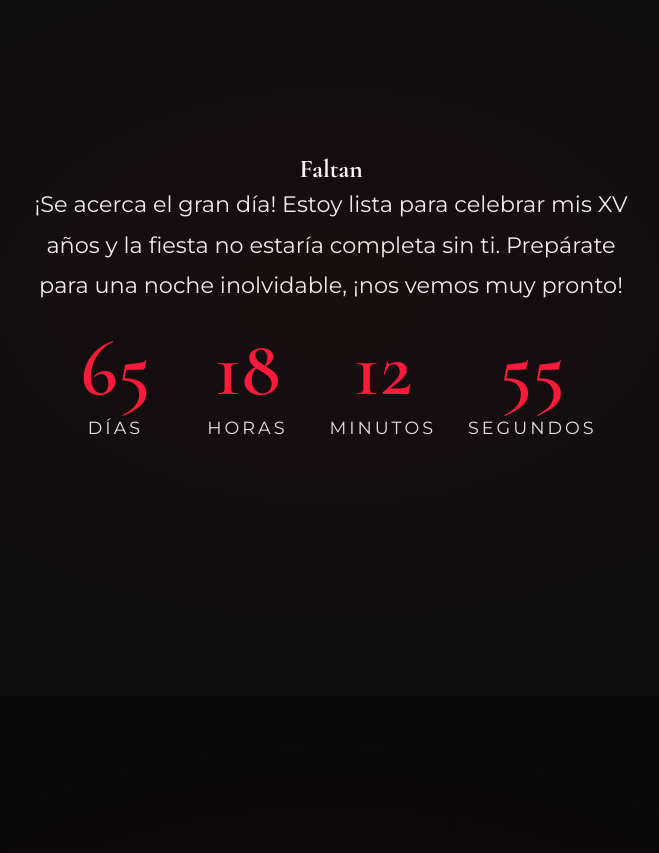
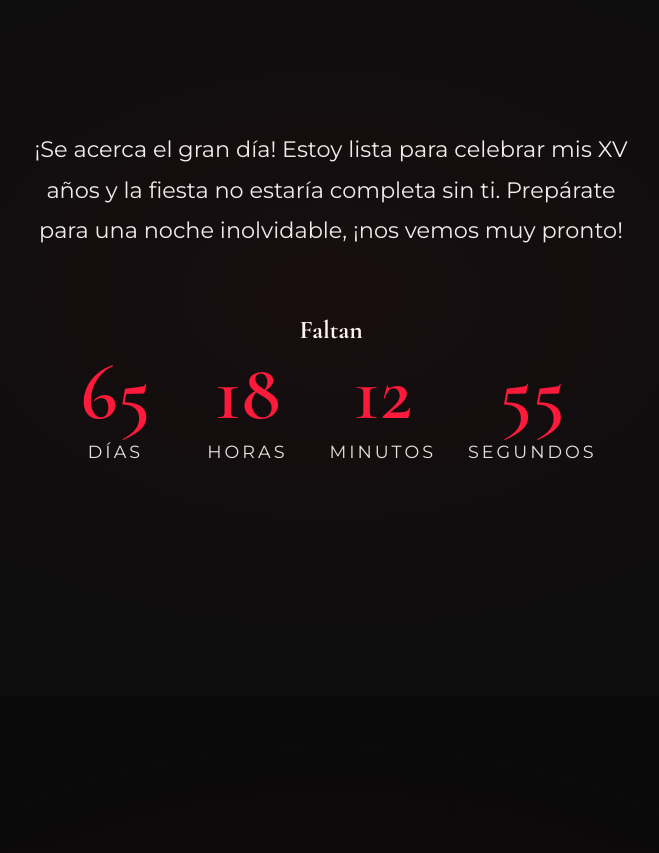
Before and after one commit to abrahammontes/CamilaXV, a plain HTML site: page public/index.html in a window 1280 px wide. Shown: the part 1040-1893 px from the top of the page, without its empty margins (309-968 px from the left). Drawn offline with nearby package versions, Linux system fonts and the light colour scheme.

Commit message:
Mover 'Faltan' debajo del mensaje emotivo

```diff
--- a/public/css/styles.css
+++ b/public/css/styles.css
@@ -307,6 +307,7 @@ h1, h2, h3 {
 }
 
 #countdown .section-title {
+    margin-top: 2rem;
     margin-bottom: 0;
 }
 
--- a/public/index.html
+++ b/public/index.html
@@ -29,8 +29,8 @@
     </div>
 
     <div id="countdown" class="section">
+        <p class="fade-in" style="max-width: 600px; text-align: center; font-size: 1.4rem; line-height: 1.8; margin-bottom: 2rem; opacity: 0.95;">¡Se acerca el gran día! Estoy lista para celebrar mis XV años y la fiesta no estaría completa sin ti. Prepárate para una noche inolvidable, ¡nos vemos muy pronto!</p>
         <h2 class="section-title fade-in">Faltan</h2>
-        <p class="fade-in" style="max-width: 600px; text-align: center; font-size: 1.4rem; line-height: 1.8; margin-bottom: 1rem; opacity: 0.95;">¡Se acerca el gran día! Estoy lista para celebrar mis XV años y la fiesta no estaría completa sin ti. Prepárate para una noche inolvidable, ¡nos vemos muy pronto!</p>
         <div class="countdown-container fade-in">
             <div class="countdown-item">
                 <div class="countdown-number" id="days">00</div>
```
